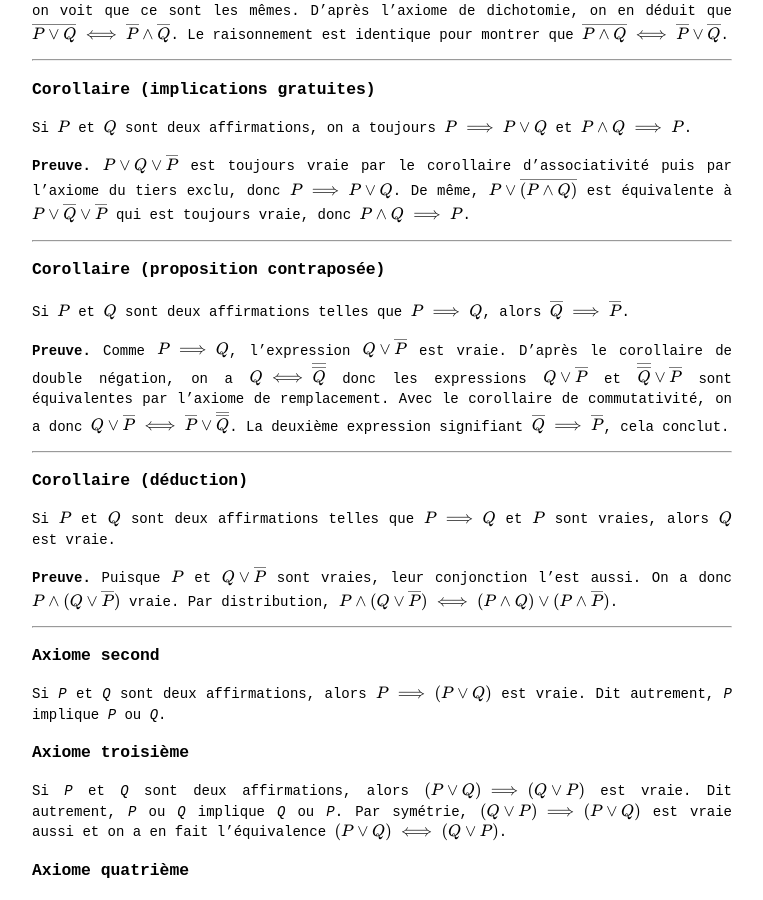
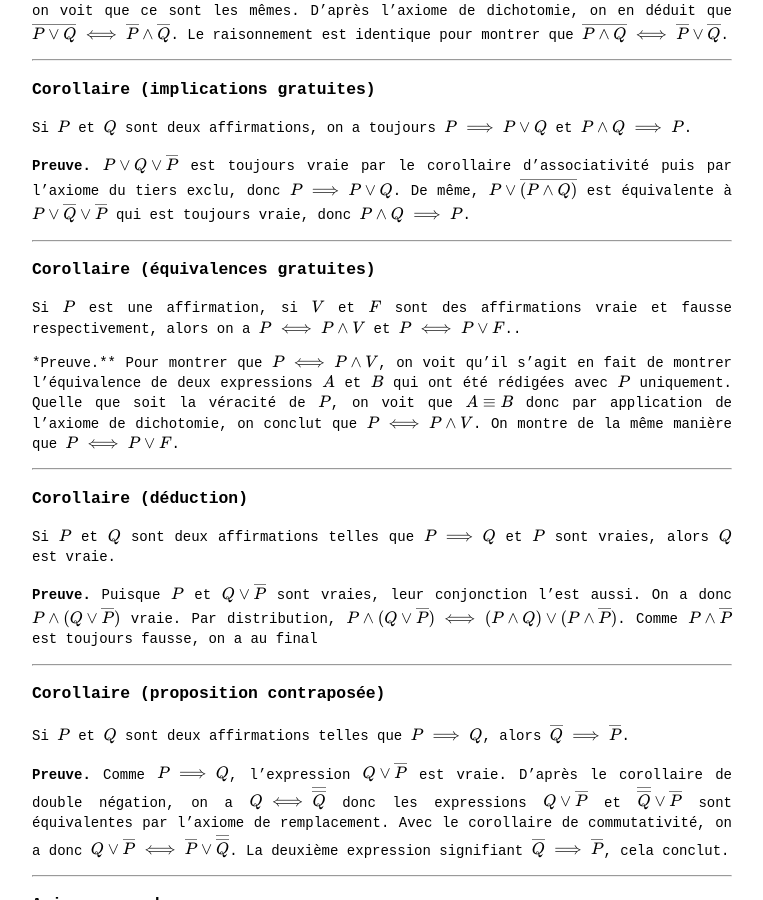
Before and after one commit to Thrallherd/AlgebraExNihilo, a Jekyll site: the page built from logic_cor.md, in a window 1280 px wide and 900 px high, scrolled down 1371 px. Shown: the whole window, without its empty margins (258-1021 px from the left). Built offline with Jekyll 4.4.1, drawn with Linux system fonts in a browser that asks for light colours; formulas are drawn with MathJax 3.

Commit message:
Update logic_cor.md

```diff
--- a/logic_cor.md
+++ b/logic_cor.md
@@ -55,6 +55,21 @@ Si $$P$$ et $$Q$$ sont deux affirmations, on a toujours $$P \implies P \lor Q$$
 **Preuve.** $$P \lor Q \lor \overline P$$ est toujours vraie par le corollaire d'associativité puis par l'axiome du tiers exclu, donc $$P \implies P \lor Q$$. De même, $$ P \lor \overline{(P \land Q)}$$ est équivalente à $$P \lor \overline{Q} \lor \overline{P}$$ qui est toujours vraie, donc $$P \land Q \implies P$$.
 
 
+__________
+### Corollaire (équivalences gratuites)
+Si $$P$$ est une affirmation, si $$V$$ et $$F$$ sont des affirmations vraie et fausse respectivement, alors on a $$P \iff P \land V$$ et $$P \iff P \lor F$$..
+
+*Preuve.** Pour montrer que $$P \iff P \land V$$, on voit qu'il s'agit en fait de montrer l'équivalence de deux expressions $$A$$ et $$B$$ qui ont été rédigées avec $$P$$ uniquement. Quelle que soit la véracité de $$P$$, on voit que $$A \equiv B$$ donc par application de l'axiome de dichotomie, on conclut que $$P \iff P \land V$$. On montre de la même manière que $$P \iff P \lor F$$.
+
+
+__________
+### Corollaire (déduction)
+Si $$P$$ et $$Q$$ sont deux affirmations telles que $$P \implies Q$$ et $$P$$ sont vraies, alors $$Q$$ est vraie.
+
+
+**Preuve.** Puisque $$P$$ et $$Q \lor \overline P$$ sont vraies, leur conjonction l'est aussi. On a donc $$P \land (Q \lor \overline P)$$ vraie. Par distribution, $$P \land (Q \lor \overline P) \iff (P \land Q) \lor (P \land \overline{P})$$. Comme $$P \land \overline{P}$$ est toujours fausse, on a au final
+
+
 _____
 ### Corollaire (proposition contraposée)
 Si $$P$$ et $$Q$$ sont deux affirmations telles que $$P \implies Q$$, alors $$\overline{Q} \implies \overline{P}$$.
```
Also changed, not shown: other parts of logic_cor.md (+0 -6 lines).
